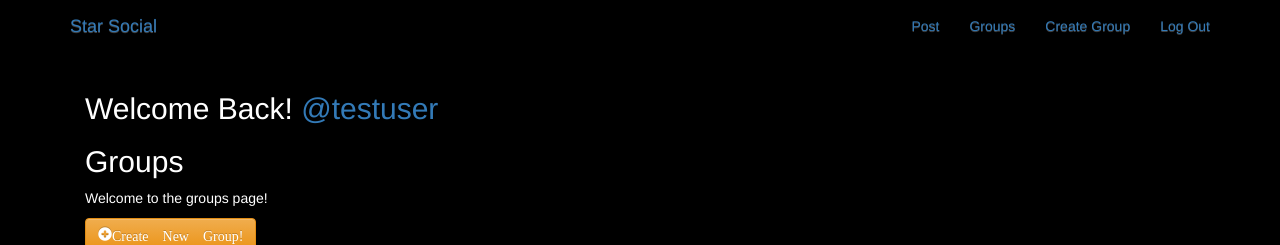
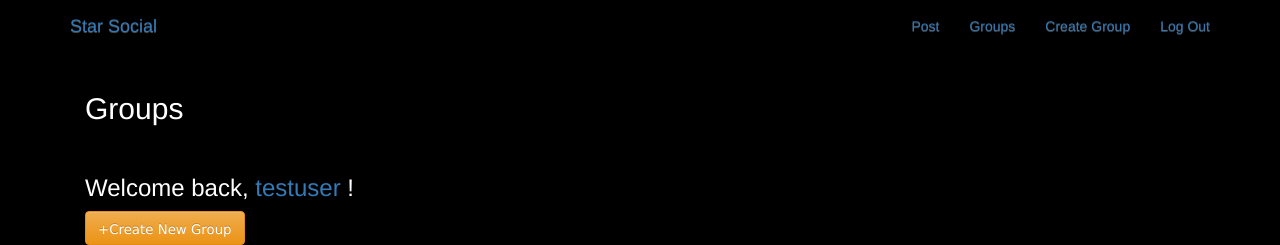
Before and after one commit to wendddddi/simplesocial, a Django app: template simplesocial/groups/templates/groups/group_list.html in a window 1280 px wide. Shown: the top 245 px of the page. Run offline with Django 3.2, Linux system fonts and the light colour scheme; the template is opened without the code that fills it, so the values that code supplies are empty; a user stored in the database is signed in; some libraries are stand-ins or nearby versions.

Commit message:
simplesocial

```diff
--- a/simplesocial/groups/templates/groups/group_form.html
+++ b/simplesocial/groups/templates/groups/group_form.html
@@ -3,10 +3,12 @@
 
 {% block group_content %}
 <h4>Create a new group!</h4>
-
+<h5>Please fill in the name and description for the new group.</h5>
+<br/>
   <form action="{% url 'groups:create'%}" method="post" id='groupForm'>
     {% csrf_token %}
     {% bootstrap_form form%}
+    <br/>
     <input type="submit" class='btn btn-primary btn-large' value="Create">
   </form>
 
--- a/simplesocial/groups/templates/groups/group_list.html
+++ b/simplesocial/groups/templates/groups/group_list.html
@@ -3,21 +3,21 @@
 {% block pregroup %}
 <div class="col-md-4">
   <div class="content">
+    <h2>Groups</h2>
+    <br/>
     {% if user.is_authenticated %}
-    <h2>Welcome Back!
+    <h3>Welcome back,
       <a href="{% url 'posts:for_user' username=user.username%}">
-        @{{user.username}}
-      </a>
-    </h2>
+        {{user.username}}
+      </a>!
+    </h3>
 
     {% endif %}
-    <h2>Groups</h2>
-    <p>Welcome to the groups page!</p>
 
   </div>
   {% if user.is_authenticated %}
   <a href="{% url 'groups:create' %}" class='btn btn-md btn-fill btn-warning'>
-    <span class='glyphicon glyphicon-plus-sign'>Create New Group!</span>
+    <span class='glyphicon glyphicon-plus' style='font-size:10pt;font-family:Verdana,sans-serif'>Create New Group</span>
   </a>
   {% endif %}
 
--- a/simplesocial/posts/templates/posts/post_confirm_delete.html
+++ b/simplesocial/posts/templates/posts/post_confirm_delete.html
@@ -7,9 +7,9 @@
   {% include 'posts/_post.html' with post=object hide_delete=True %}
 </div>
 
-<form method="post">
+<form method="POST">
   {% csrf_token %}
-  <input type="cubmit" value="Confirm Delete" class="btn btn-danger btn-large">
+  <input type="submit" value="Confirm Delete" class="btn btn-danger btn-large">
   <a href="{% url 'posts:single' username=user.username pk=object.pk %}"
   class = 'btn btn-simple btn-large btn-default'>Cancel</a>
 
--- a/simplesocial/posts/views.py
+++ b/simplesocial/posts/views.py
@@ -67,5 +67,5 @@ class DeletePost(LoginRequiredMixin,SelectRelatedMixin,generic.DeleteView):
         return queryset.filter(user_id = self.request.user.id)
 
     def delete(self,*args,**kwargs):
-        message.success(self.request,'Post Deleted')
+        messages.success(self.request,'Post Deleted')
         return super(DeletePost,self).delete(*args,**kwargs)
```
Also changed, not shown: simplesocial/db.sqlite3, 3 other files.
